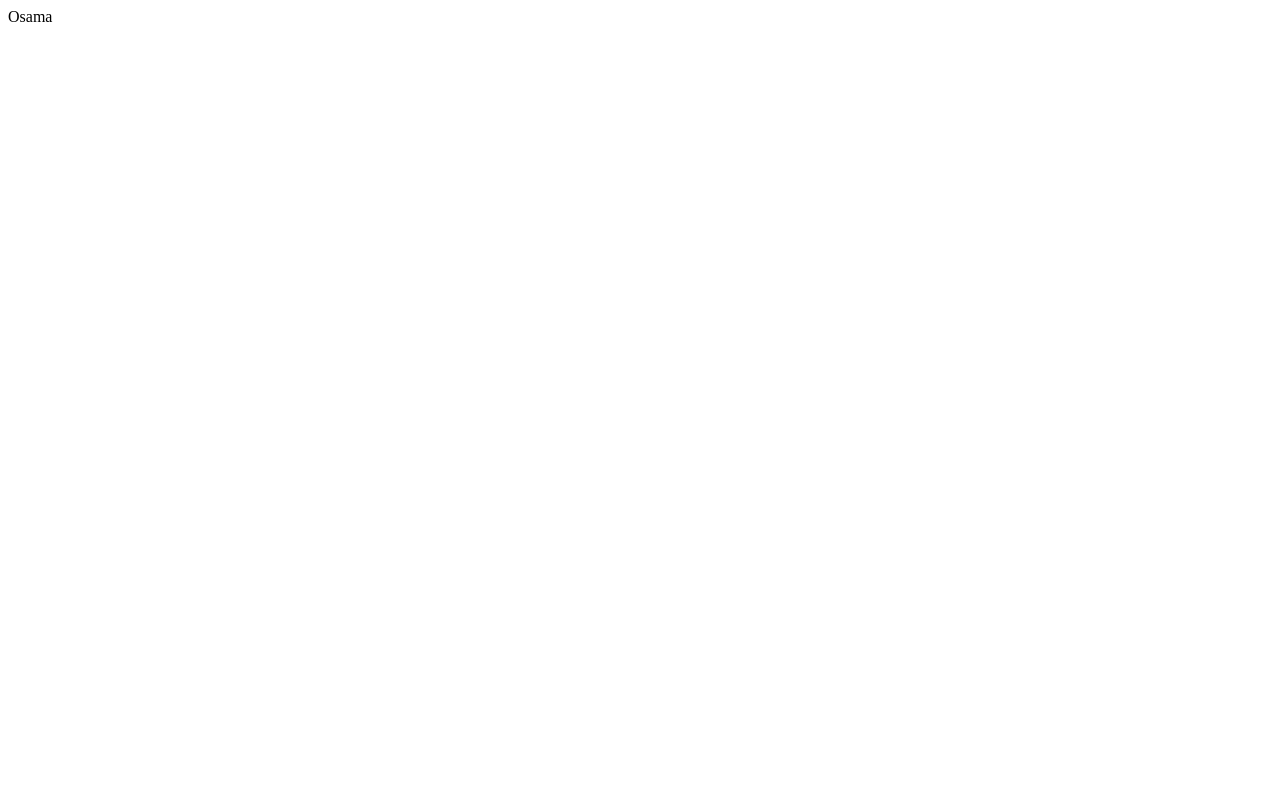
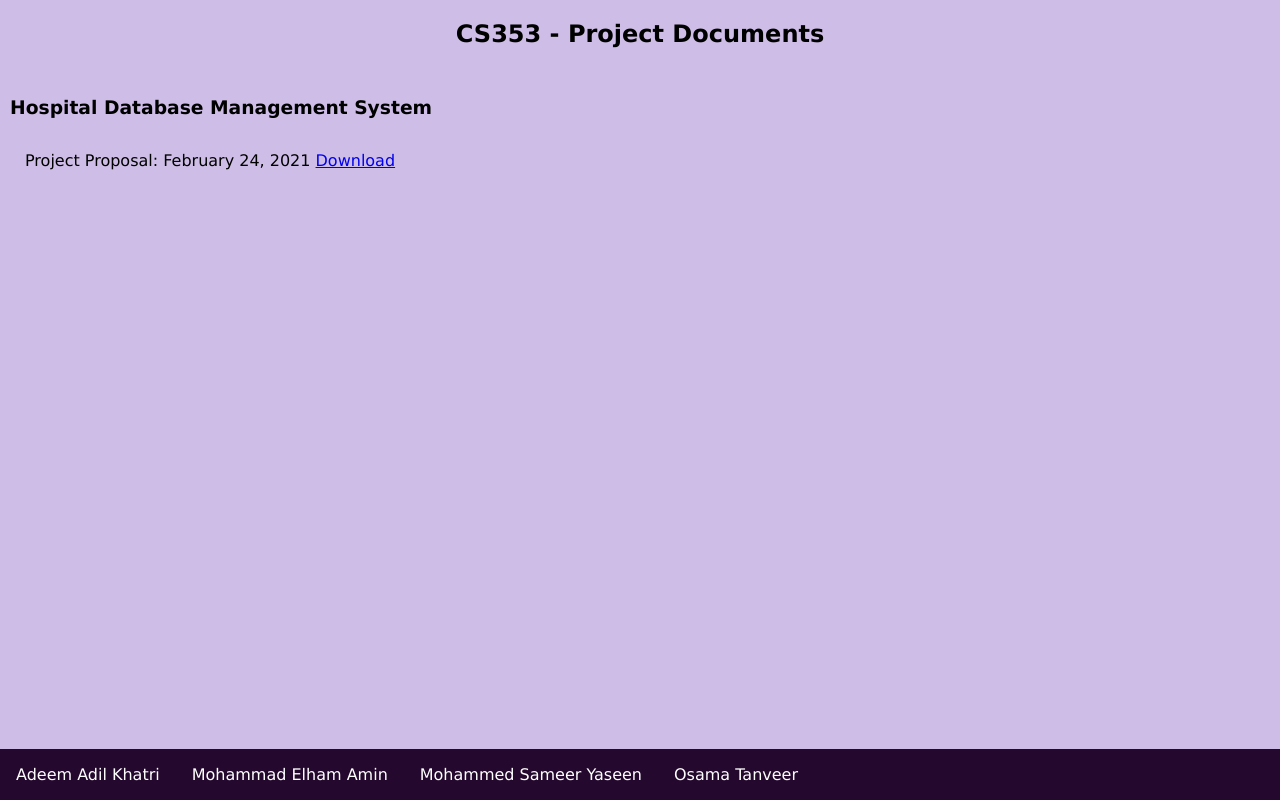
Before and after one commit to cs353-group-27/cs353-group-27.github.io, a plain HTML site: page index.html in a window 1280 px wide. Drawn offline with Linux system fonts and the light colour scheme.

Commit message:
Setup page

```diff
--- a/index.html
+++ b/index.html
@@ -4,11 +4,41 @@
     <meta charset="UTF-8" />
     <meta http-equiv="X-UA-Compatible" content="IE=edge" />
     <meta name="viewport" content="width=device-width, initial-scale=1.0" />
+    <link rel="stylesheet" href="styles.css" />
     <title>CS 353 - Group 27</title>
   </head>
   <body>
-      <div>
-          Osama
+    <header>
+      <div class="header">
+        <h2>CS353 - Project Documents</h2>
       </div>
+    </header>
+    <div class="container">
+      <div class="project-description">
+        <h3>Hospital Database Management System</h3>
+      </div>
+      <div class="reports-container">
+        <div class="report-item">
+          <label>Project Proposal: February 24, 2021</label>
+          <a class="report-link" href="proposal.pdf">Download</a>
+        </div>
+        <!-- <div class="report-item">
+          <label>Design Document: March 29, 2021</label>
+          <a class="report-link" href="">Download</a>
+        </div>
+        <div class="report-item">
+          <label>Final Report: May 11, 2021</label>
+          <a class="report-link" href="">Download</a>
+        </div> -->
+      </div>
+    </div>
+    <footer>
+      <ul class="group-members-list">
+        <li>Adeem Adil Khatri</li>
+        <li>Mohammad Elham Amin</li>
+        <li>Mohammed Sameer Yaseen</li>
+        <li>Osama Tanveer</li>
+      </ul>
+    </footer>
   </body>
 </html>
--- /dev/null
+++ b/styles.css
@@ -0,0 +1,38 @@
+* {
+  font-family: "Lucida Sans", "Lucida Sans Regular", "Lucida Grande",
+    "Lucida Sans Unicode", Geneva, Verdana, sans-serif;
+}
+.container {
+  padding: 10px;
+}
+body {
+  padding: 0px;
+  margin: 0px;
+  background-color: rgb(206, 189, 230);
+}
+.header {
+  text-align: center;
+}
+ul {
+  overflow: hidden;
+  padding: 0;
+  background-color: #24082e;
+  width: 100%;
+  margin: auto;
+}
+li {
+  float: left;
+  display: block;
+  color: white;
+  text-align: center;
+  padding: 16px;
+  text-decoration: none;
+}
+footer {
+  position: absolute;
+  bottom: 0px;
+  width: 100%;
+}
+.report-item {
+    padding: 15px;
+}
```
Also changed, not shown: 1 other file.
